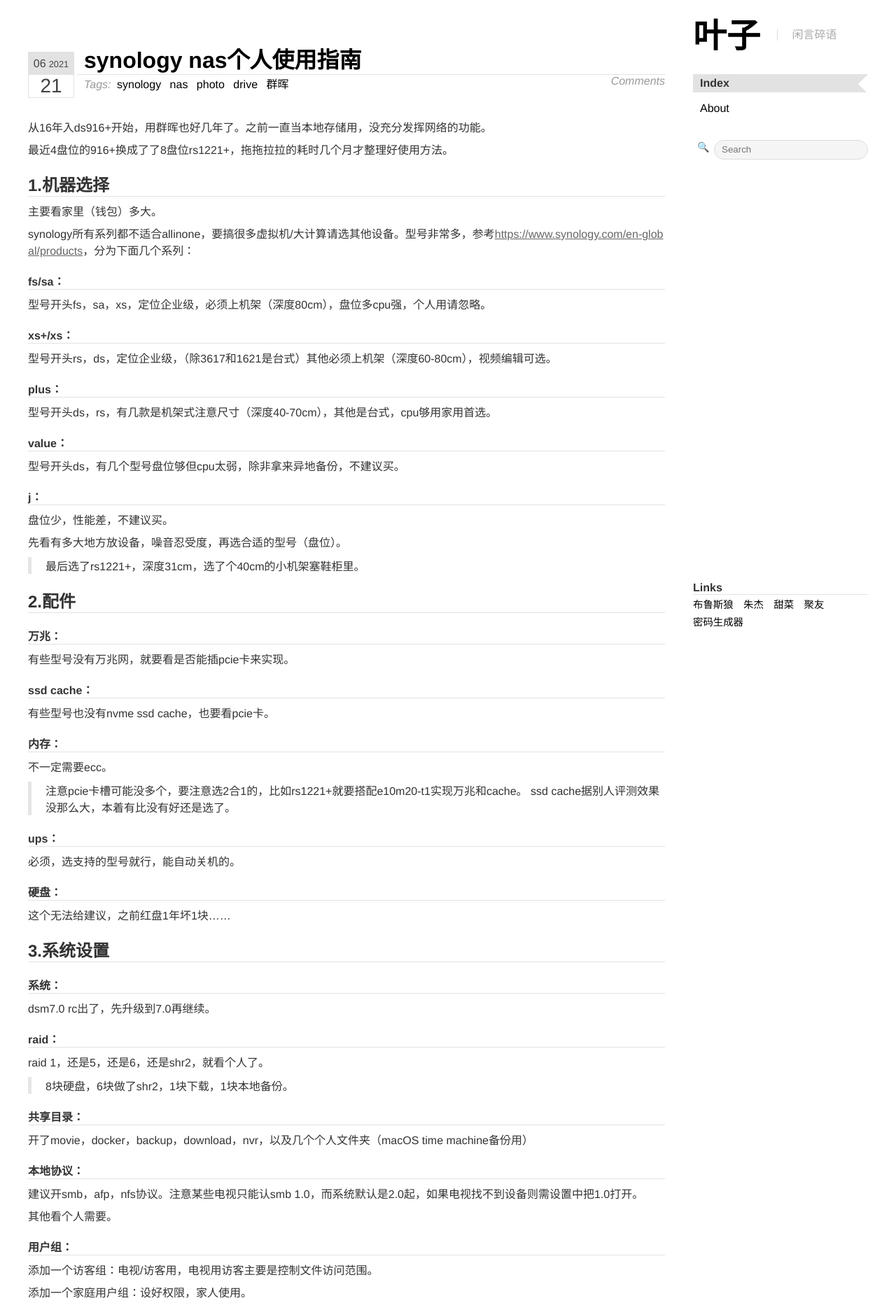
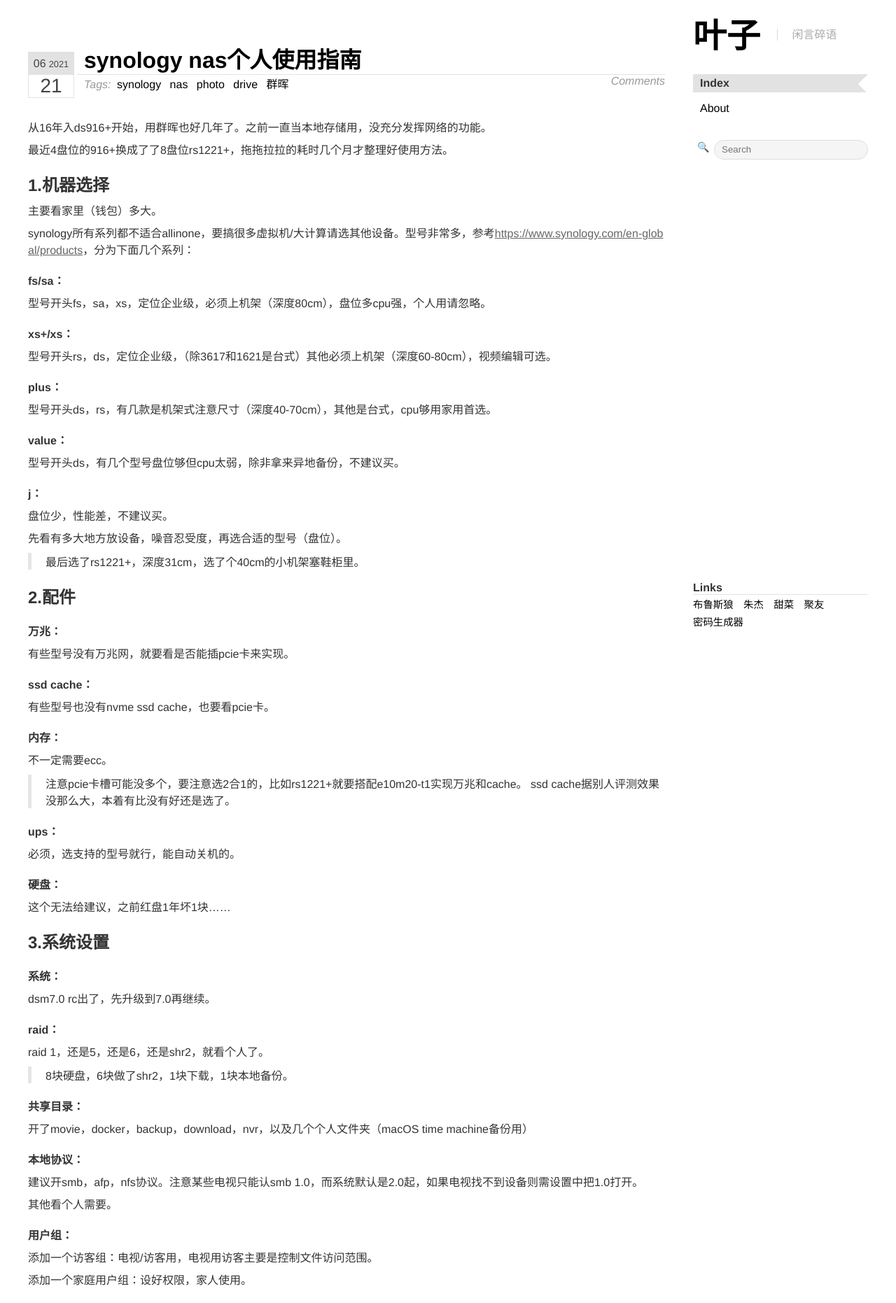
Before and after one commit to yeeh/blog.yeeh.org, a Jekyll site: the page built from index.html, in a window 1280 px wide. Shown: the top 1862 px of the page at 70% size. Built offline with Jekyll 4.4.1, drawn with Linux system fonts in a browser that asks for light colours; the list of posts is cut into pages by our own code.

Commit message:
🔧 css h1～h5

```diff
--- a/assets/css.css
+++ b/assets/css.css
@@ -91,7 +91,7 @@
 .entry-content iframe{ width: 100%; }
 .entry-content a{ text-decoration: underline; color: #666;}
 .entry-content p, .entry-content li{ margin-top:8px;}
-.entry-content h1, .entry-content h2, .entry-content h3, .entry-content h4, .entry-content h5, .entry-content h6{ margin-top: 20px; border-bottom: solid 1px #e2e2e2;}
+.entry-content h1, .entry-content h2, .entry-content h3, .entry-content h4, .entry-content h5, .entry-content h6{ margin-top: 20px; }
 .entry-content .highlight {margin: 10px 0;}
 .entry-content ul, .entry-content ol{ list-style-position:inside; margin-top: 16px;}
 .entry-content ul{ list-style-type: disc;}
```
